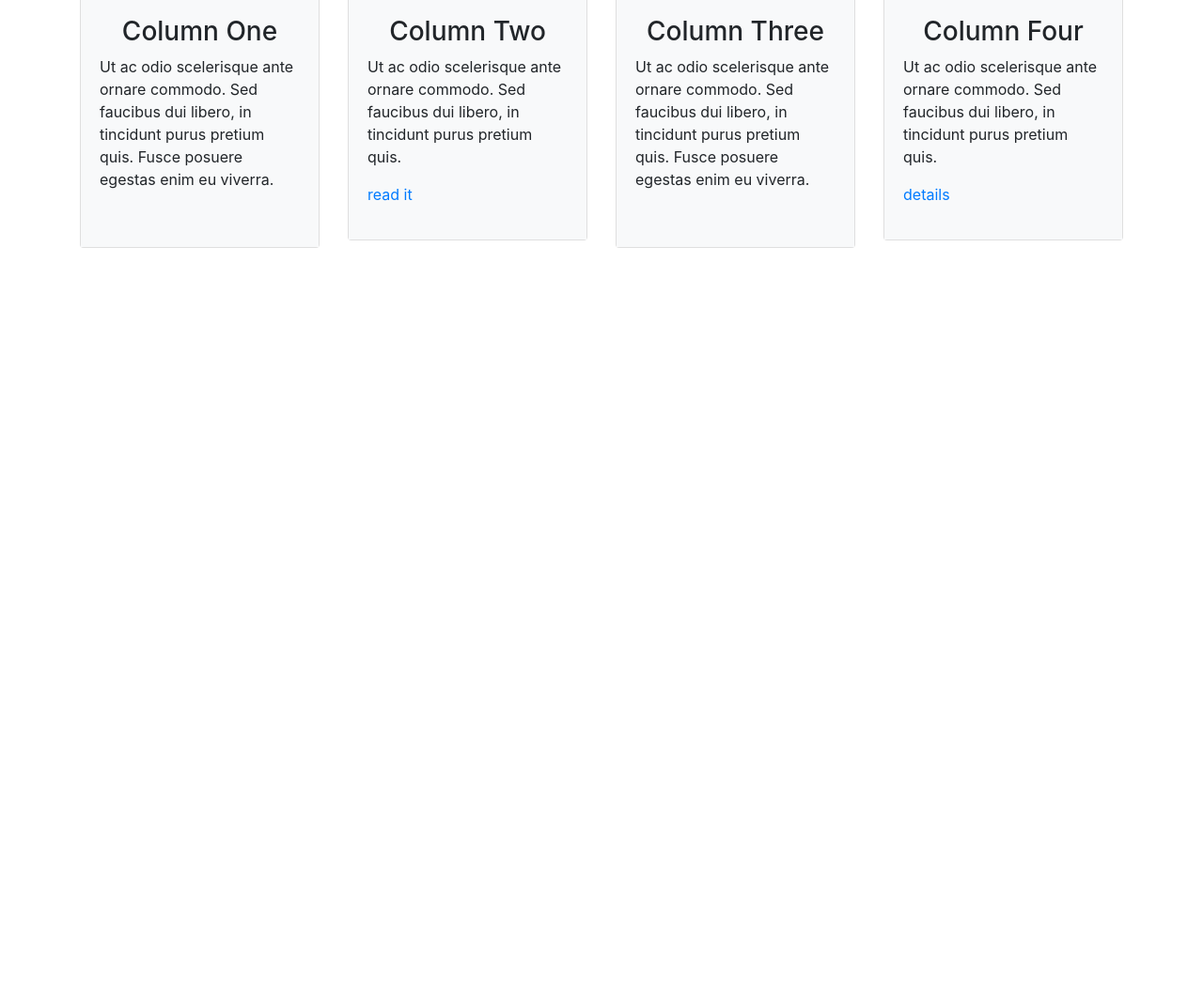
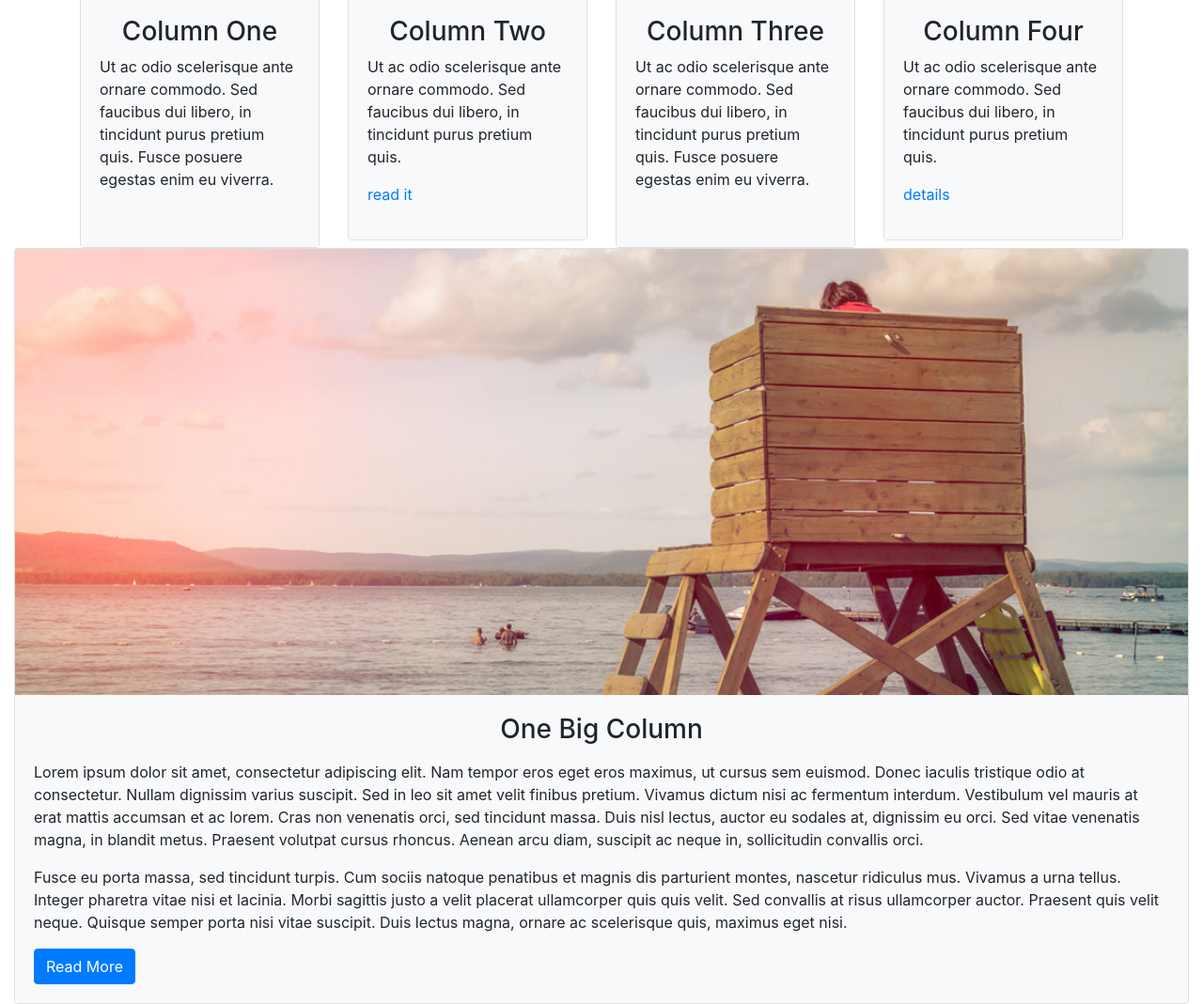
Before and after one commit to Hassan-Latif/Conquer-Bootstrap-Template, a plain HTML site: page index.html in a window 1280 px wide. Shown: the part 3006-4075 px from the top of the page at 94% size. Before the commit the page ends 3270 px from the top, so only its background shows below. Drawn offline with nearby package versions, Linux system fonts and the light colour scheme.

Commit message:
Another card  has been added

```diff
--- a/index.html
+++ b/index.html
@@ -196,6 +196,20 @@
         </div>
 
 
+        <div class="col-md-12">
+                    <div class="card">
+                        <img src="img/4-5.jpg" alt="Boy seating near beach" class="card-img-top">
+                        <div class="card-body bg-light">
+                            <h3 class="text-center">One Big Column</h3>
+											<p class="card-text"></p>Lorem ipsum dolor sit amet, consectetur adipiscing elit. Nam tempor eros eget eros maximus, ut cursus sem euismod. Donec iaculis tristique odio at consectetur. Nullam dignissim varius suscipit. Sed in leo sit amet velit finibus pretium. Vivamus dictum nisi ac fermentum interdum. Vestibulum vel mauris at erat mattis accumsan et ac lorem. Cras non venenatis orci, sed tincidunt massa. Duis nisl lectus, auctor eu sodales at, dignissim eu orci. Sed vitae venenatis magna, in blandit metus. Praesent volutpat cursus rhoncus. Aenean arcu diam, suscipit ac neque in, sollicitudin convallis orci.</p>
+											<p class="card-text">Fusce eu porta massa, sed tincidunt turpis. Cum sociis natoque penatibus et magnis dis parturient montes, nascetur ridiculus mus. Vivamus a urna tellus. Integer pharetra vitae nisi et lacinia. Morbi sagittis justo a velit placerat ullamcorper quis quis velit. Sed convallis at risus ullamcorper auctor. Praesent quis velit neque. Quisque semper porta nisi vitae suscipit. Duis lectus magna, ornare ac scelerisque quis, maximus eget nisi.</p>
+											<a href="#" class="btn btn-primary">Read More</a>
+
+                        </div>
+                    </div>
+                </div>
+
+
 
 
     <script src="https://code.jquery.com/jquery-3.4.1.slim.min.js" integrity="sha384-J6qa4849blE2+poT4WnyKhv5vZF5SrPo0iEjwBvKU7imGFAV0wwj1yYfoRSJoZ+n" crossorigin="anonymous"></script>
```
